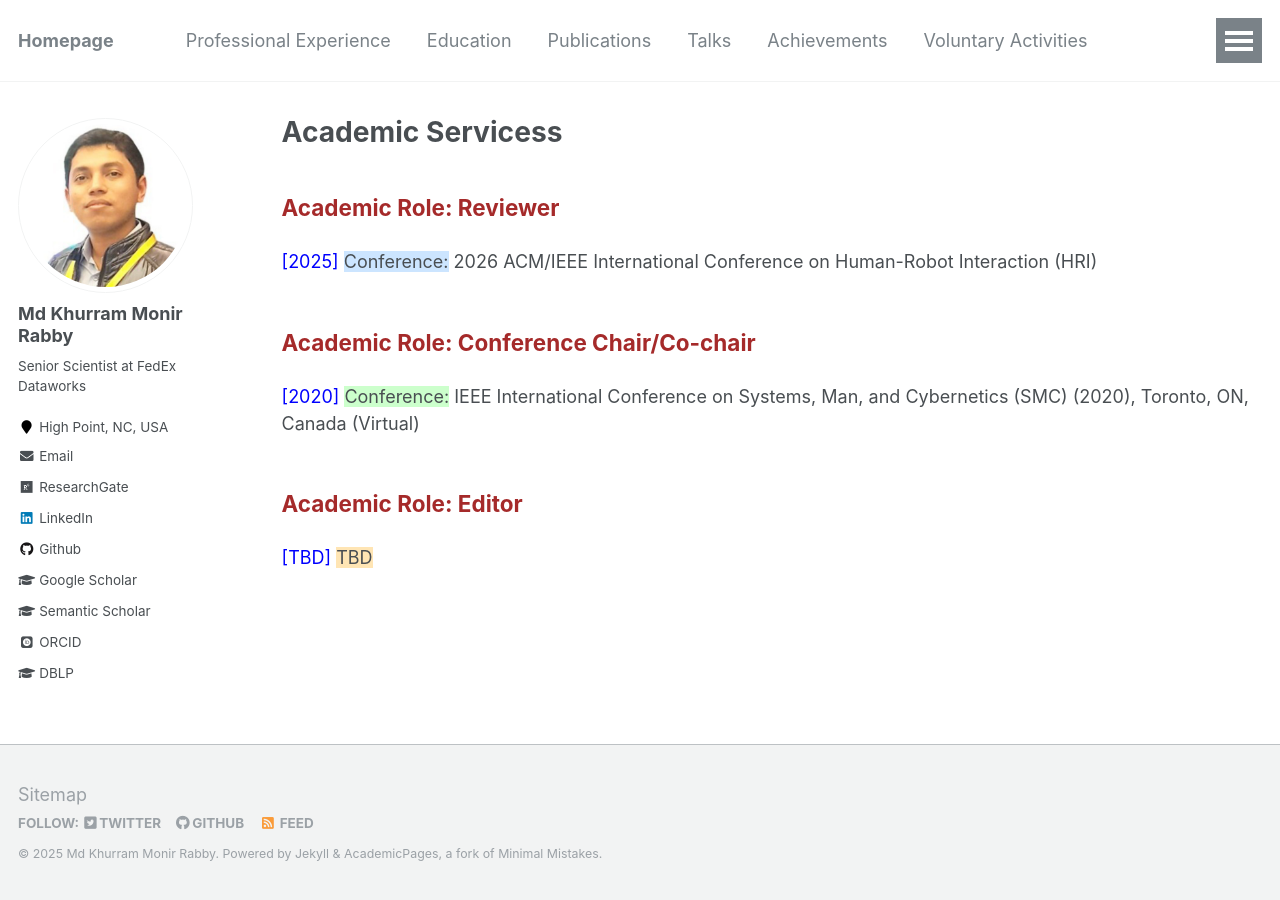
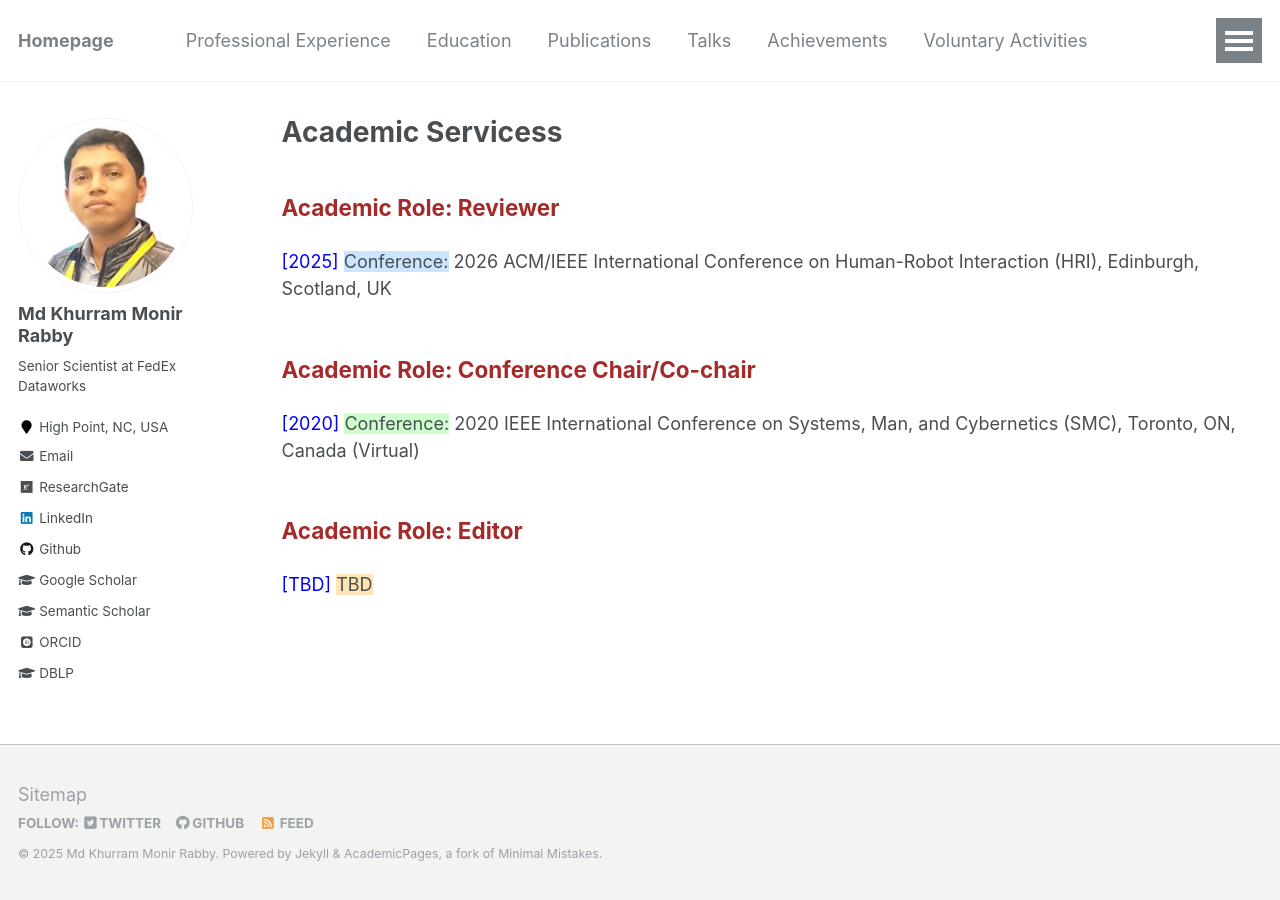
Before and after one commit to mkmrabby/mkmrabby.github.io, a Jekyll site: the page built from _pages/academic_services.md, in a window 1280 px wide. Built offline with Jekyll 4.4.1, drawn with Linux system fonts in a browser that asks for light colours; some web fonts are replaced.

Commit message:
Update conference details in academic_services.md

```diff
--- a/_pages/academic_services.md
+++ b/_pages/academic_services.md
@@ -8,14 +8,14 @@ author_profile: true
 <span style="font-size:1.25em; color:brown;"><b>Academic Role: Reviewer</b></span>
 <!-- background-color:#ffcccc; -->
 
-<span style="color:blue">[2025] </span><span style="background-color:#cce5ff; font-size:1em;">Conference:</span> 2026 ACM/IEEE International Conference on Human-Robot Interaction (HRI)
+<span style="color:blue">[2025] </span><span style="background-color:#cce5ff; font-size:1em;">Conference:</span> 2026 ACM/IEEE International Conference on Human-Robot Interaction (HRI), Edinburgh, Scotland, UK
 <br/>
 
 <br/>
 <span style="font-size:1.25em; color:brown;"><b>Academic Role: Conference Chair/Co-chair</b></span>
 <!-- background-color:#ffcccc; -->
 
-<span style="color:blue">[2020] </span><span style="background-color:#ccffcc; font-size:1em;">Conference:</span> IEEE International Conference on Systems, Man, and Cybernetics (SMC) (2020), Toronto, ON, Canada (Virtual)
+<span style="color:blue">[2020] </span><span style="background-color:#ccffcc; font-size:1em;">Conference:</span> 2020 IEEE International Conference on Systems, Man, and Cybernetics (SMC), Toronto, ON, Canada (Virtual)
 <br/>
 
 
```
